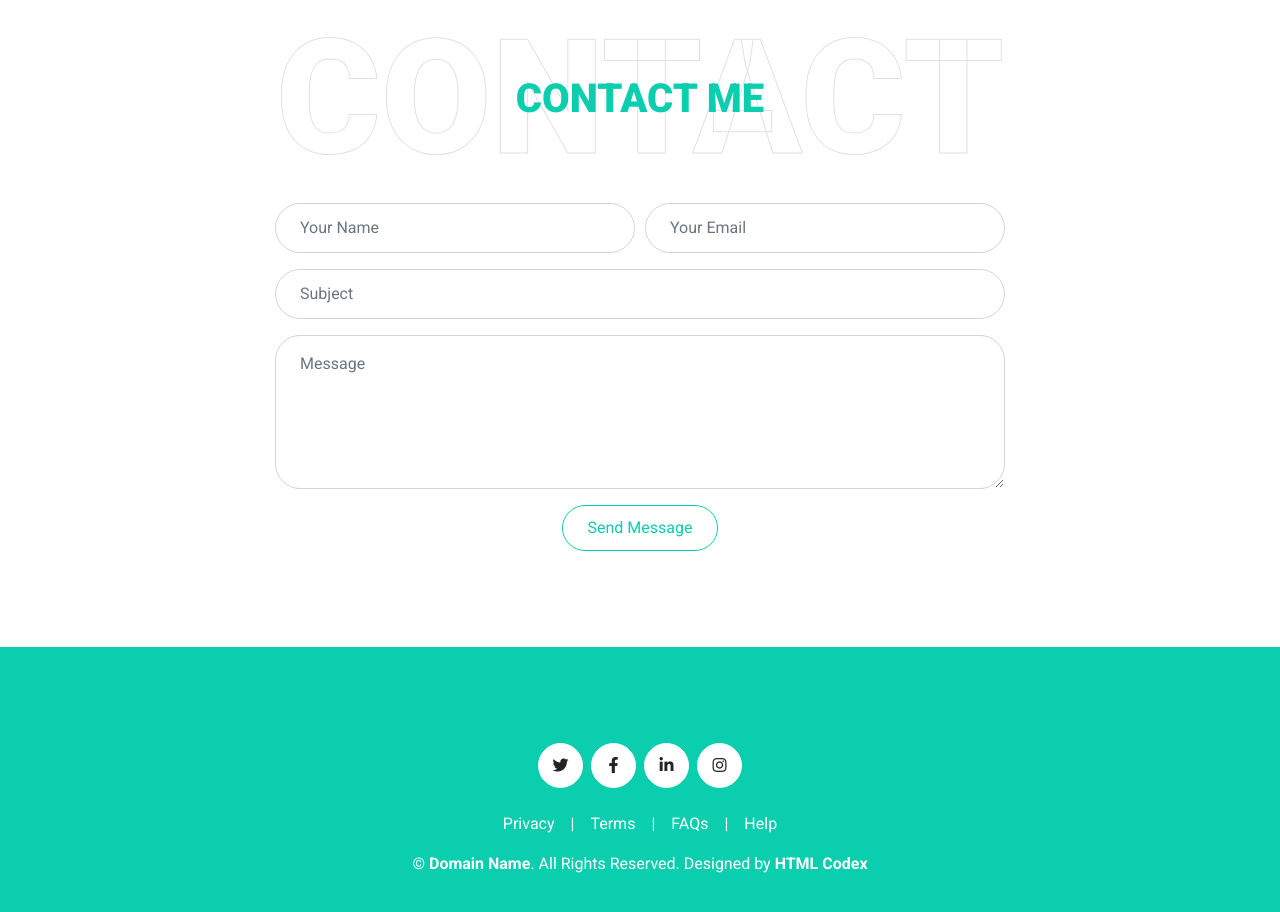
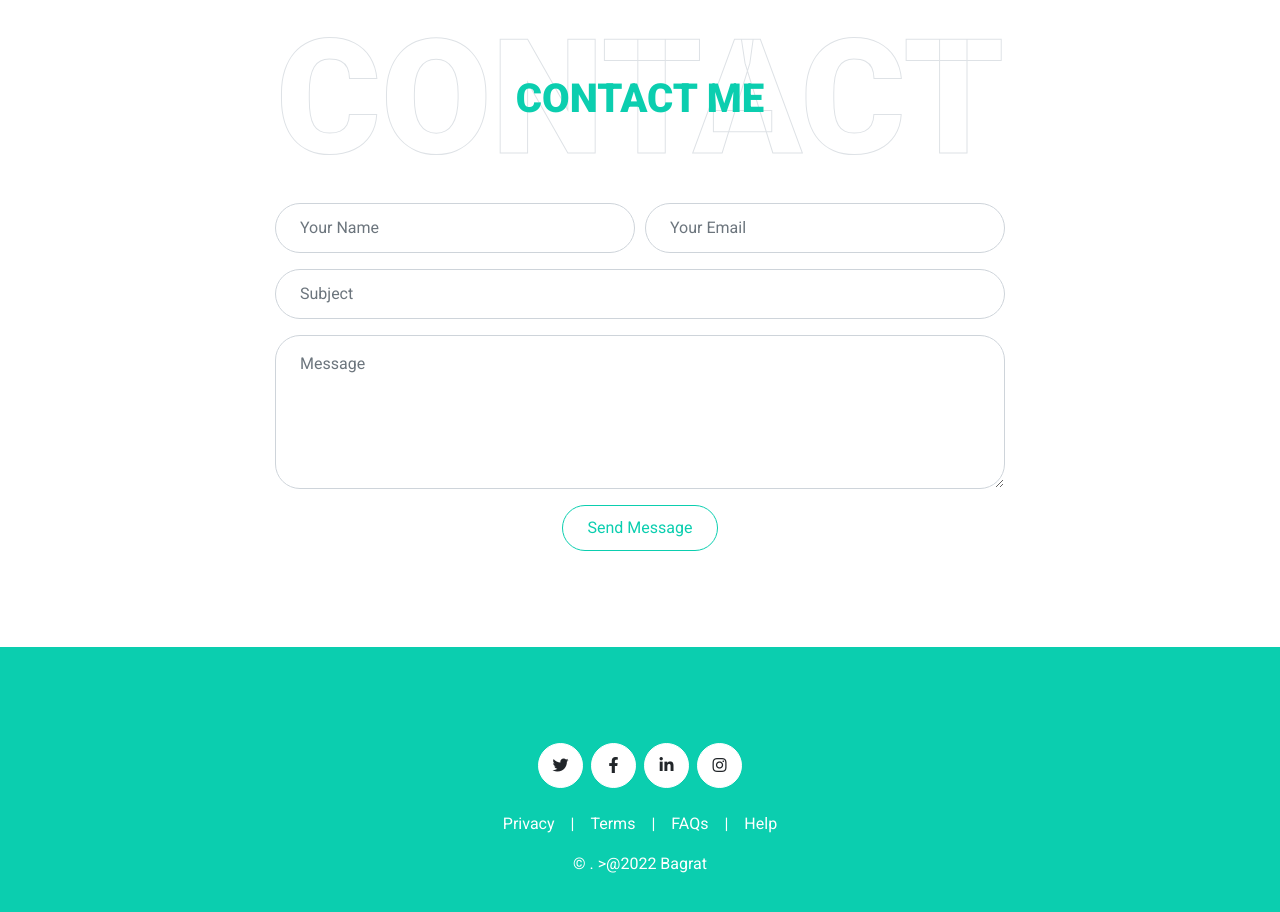
Before and after one commit to BaGRaaT/Portfolio, a plain HTML site: page index.html in a window 1280 px wide. Shown: the part 5839-6751 px from the top of the page. Drawn offline with nearby package versions, Linux system fonts and the light colour scheme.

Commit message:
change rights

```diff
--- a/index.html
+++ b/index.html
@@ -563,7 +563,7 @@
                 <span class="px-3">|</span>
                 <a class="text-white" href="#">Help</a>
             </div>
-            <p class="m-0">&copy; <a class="text-white font-weight-bold" href="#">Domain Name</a>. All Rights Reserved. Designed by <a class="text-white font-weight-bold" href="https://htmlcodex.com">HTML Codex</a>
+            <p class="m-0">&copy; <a class="text-white font-weight-bold" href="#"></a>. >@2022 Bagrat</a>
             </p>
         </div>
     </div>
```
